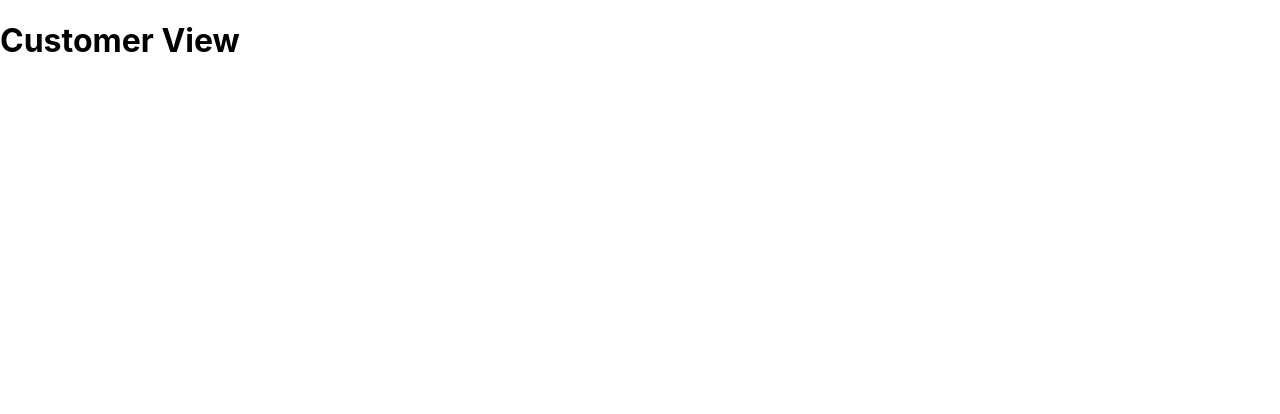
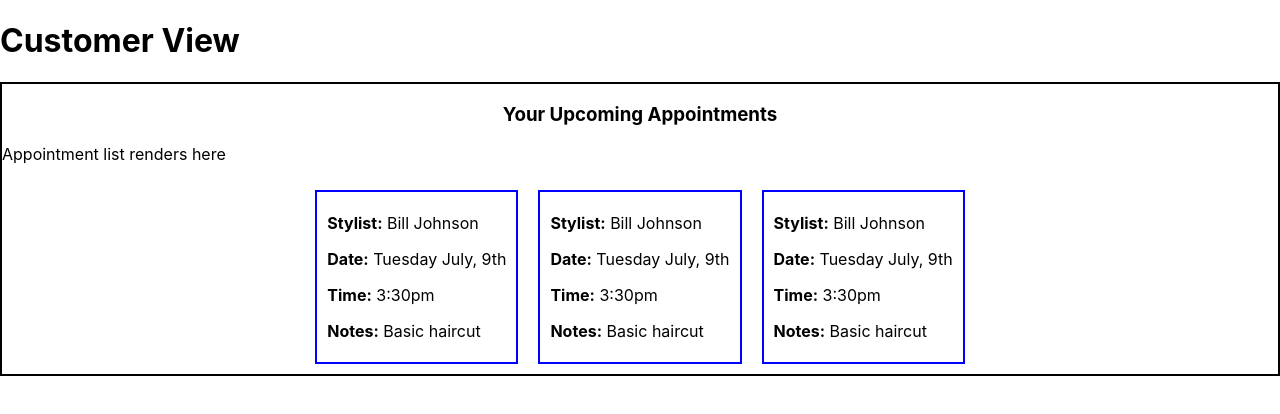
Before and after one commit to JasonPob/Project3, a React (Create React App) app in the folder client/: page /customer in a window 1280 px wide. Shown: the top 414 px of the page. Built offline with nearby package versions, Linux system fonts and the light colour scheme.

Commit message:
created customer appointment components

```diff
--- /dev/null
+++ b/client/src/components/CustomerComponents/CustAppointment/index.js
@@ -0,0 +1,13 @@
+import React from 'react';
+import './style.css';
+
+const CustAppointment = () => (
+    <div className='cust-appointment'>
+        <p><strong>Stylist:</strong> Bill Johnson</p>
+        <p><strong>Date:</strong> Tuesday July, 9th</p>
+        <p><strong>Time:</strong> 3:30pm</p>
+        <p><strong>Notes:</strong> Basic haircut</p>
+    </div>
+)
+
+export default CustAppointment;
--- /dev/null
+++ b/client/src/components/CustomerComponents/CustAppointment/style.css
@@ -0,0 +1,5 @@
+.cust-appointment {
+    border: 2px solid blue;
+    padding: 5px 10px;
+    margin: 10px;
+}
--- /dev/null
+++ b/client/src/components/CustomerComponents/CustAppointmentList/index.js
@@ -0,0 +1,16 @@
+import React from 'react';
+import CustAppointment from '../CustAppointment';
+import './style.css';
+
+const CustAppointmentList = () => (
+    <>
+        <p>Appointment list renders here</p>
+        <div className='cust-appointment-list'>
+            <CustAppointment />
+            <CustAppointment />
+            <CustAppointment />
+        </div>
+    </>
+);
+
+export default CustAppointmentList;
--- /dev/null
+++ b/client/src/components/CustomerComponents/CustAppointmentList/style.css
@@ -0,0 +1,4 @@
+.cust-appointment-list {
+    display: flex;
+    justify-content: center;
+}
--- /dev/null
+++ b/client/src/components/CustomerComponents/CustAppointmentsWrapper/index.js
@@ -0,0 +1,14 @@
+import React from 'react';
+import './style.css';
+import CustAppointmentList from '../CustAppointmentList';
+
+const CustAppointmentsWrapper = () => (
+    <>
+        <div className='cust-appointments-wrapper'>
+            <h3 className='cust-appointments-header-text'>Your Upcoming Appointments</h3>
+            <CustAppointmentList />
+        </div>
+    </>
+)
+
+export default CustAppointmentsWrapper;
--- /dev/null
+++ b/client/src/components/CustomerComponents/CustAppointmentsWrapper/style.css
@@ -0,0 +1,7 @@
+.cust-appointments-wrapper {
+    border: 2px solid black;
+}
+
+.cust-appointments-header-text {
+    text-align: center;
+}
--- a/client/src/pages/CustomerView/index.js
+++ b/client/src/pages/CustomerView/index.js
@@ -1,5 +1,11 @@
 import React from 'react';
+import CustAppointmentsWrapper from '../../components/CustomerComponents/CustAppointmentsWrapper';
 
-const CustomerView = () => <h1>Customer View</h1>;
+const CustomerView = () => (
+    <>
+        <h1>Customer View</h1>
+        <CustAppointmentsWrapper />
+    </>
+);
 
 export default CustomerView;
```
